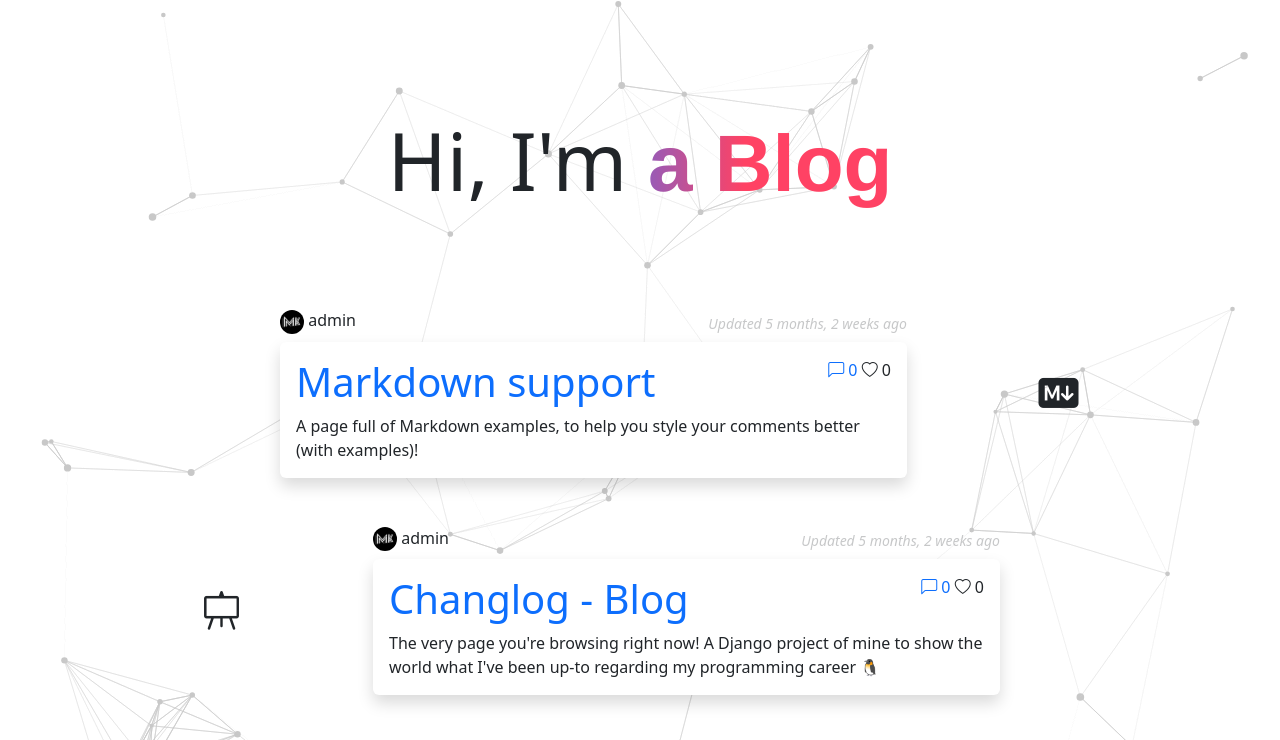
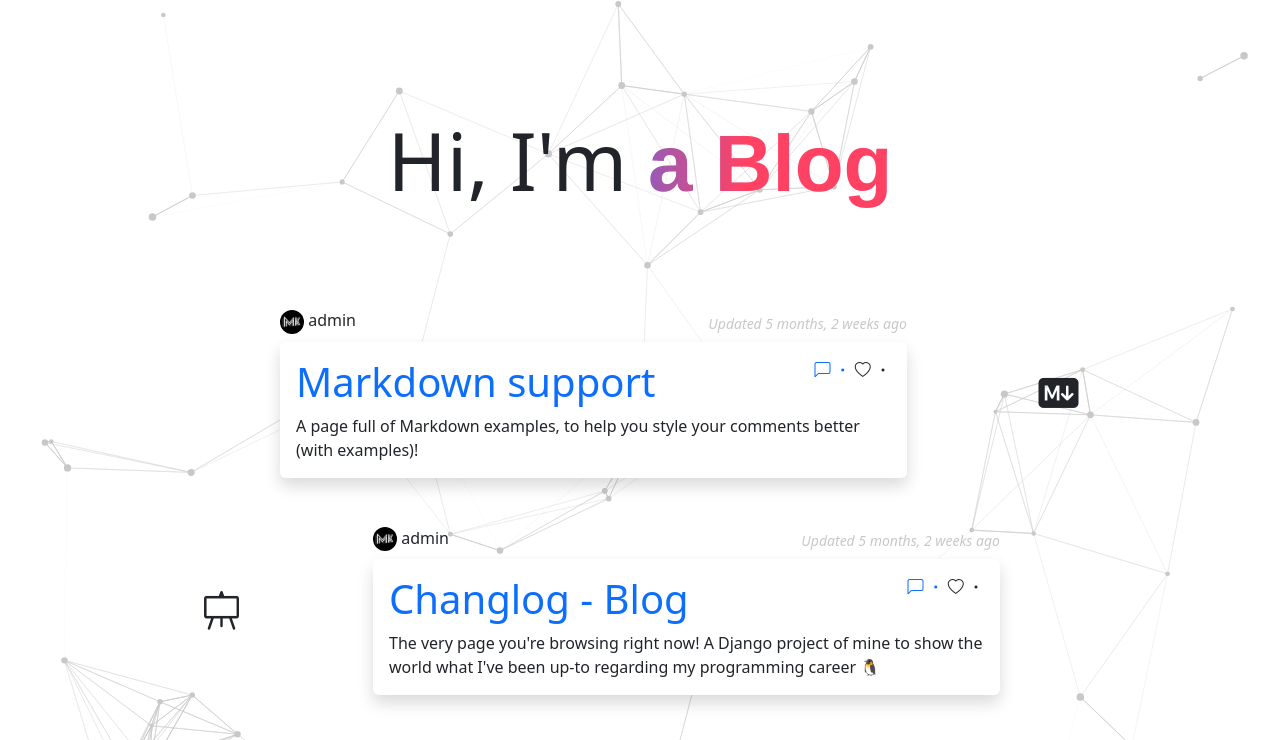
Before and after one commit to MKrabs/Blog, a Django app: page / in a window 1280 px wide. Shown: the top 740 px of the page. Run offline with Django 3.2, Linux system fonts and the light colour scheme; data comes from the database, SQL or seed files in the repository.

Commit message:
fix(DDD): Some html stuff
Empty commetns and likes are now a dot, instead of the number 0

```diff
--- a/blog/presentation/templates/blog/index.html
+++ b/blog/presentation/templates/blog/index.html
@@ -64,9 +64,11 @@
                                 <div class="col-auto align-self-end my-3 my-sm-0 mb-sm-auto">
                                     <a href="{% url 'post' post_id=post.id %}#comments"
                                        class="text-decoration-none position-relative stretched-link">
-                                        <span class="bi bi-chat-left"></span> {{ post.comments }}
+                                        <span class="bi bi-chat-left"></span>
+                                        {{ post.comments | default:'<span class="bi bi-dot"></span>' }}
                                     </a>
-                                    <span class="bi bi-heart{% if post.liked %}-fill text-danger{% endif %}"></span> {{ post.likes }}
+                                    <span class="bi bi-heart{% if post.liked %}-fill text-danger{% endif %}"></span>
+                                    {{ post.likes | default:'<span class="bi bi-dot"></span>' }}
                                 </div>
                             </div>
                             <div class="row pt-2">
--- a/blog/presentation/templates/blog/pagination.html
+++ b/blog/presentation/templates/blog/pagination.html
@@ -2,12 +2,15 @@
 
 
 <div class="text-center fw-semibold">
+
     <a href="{{ url }}{{ page.current|add:"-1" }}{{ anchor }}"
-       class="{% if page.current == 1 %}visible{% endif %}">
+       class="{% if page.current == 1 %}invisible{% endif %}">
         <span class="bi-caret-left-fill"></span></a>
+
     <span>{{ page.current }} of {{ page.total }}</span>
+
     <a href="{{ url }}{{ page.current|add:"1" }}{{ anchor }}"
-       class="{% if page.current == page.num_pages %}visible{% endif %}">
-        <span class="bi-caret-right-fill"></span>
-    </a>
+       class="{% if page.current == page.total %}invisible{% endif %}">
+        <span class="bi-caret-right-fill"></span></a>
+
 </div>
--- a/blog/presentation/templates/blog/user_history.html
+++ b/blog/presentation/templates/blog/user_history.html
@@ -55,7 +55,7 @@
                             <h5 class="card-title">
                                 <span class="bi bi-chat-left"></span>
                                 Commented on :
-                                <a href="{% url 'post' post_id=hist.post_id.id %}#comments"
+                                <a href="{% url 'post' post_id=hist.post_id %}#comments"
                                    class="text-decoration-none">
                                     {{ hist.post_id.title }}
                                 </a>
```
